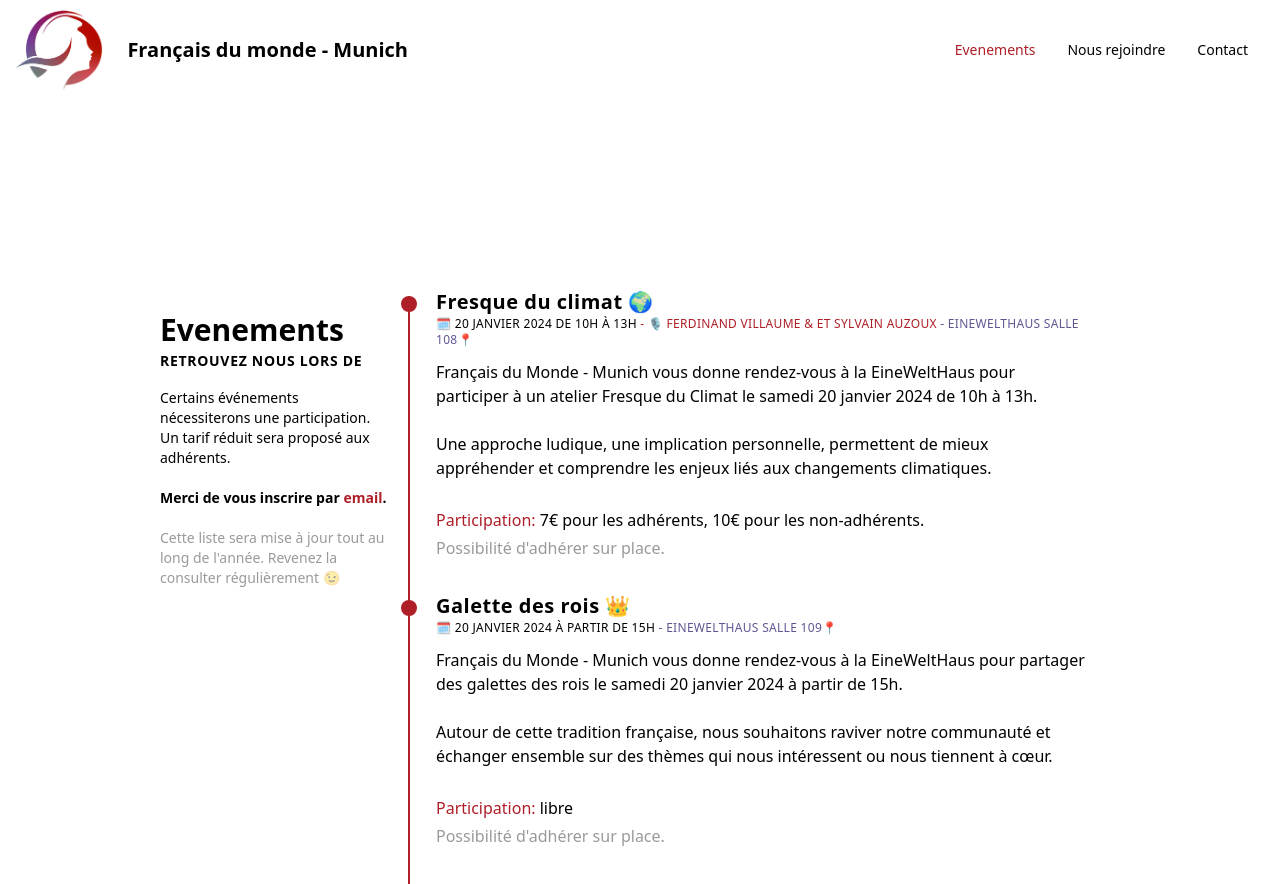
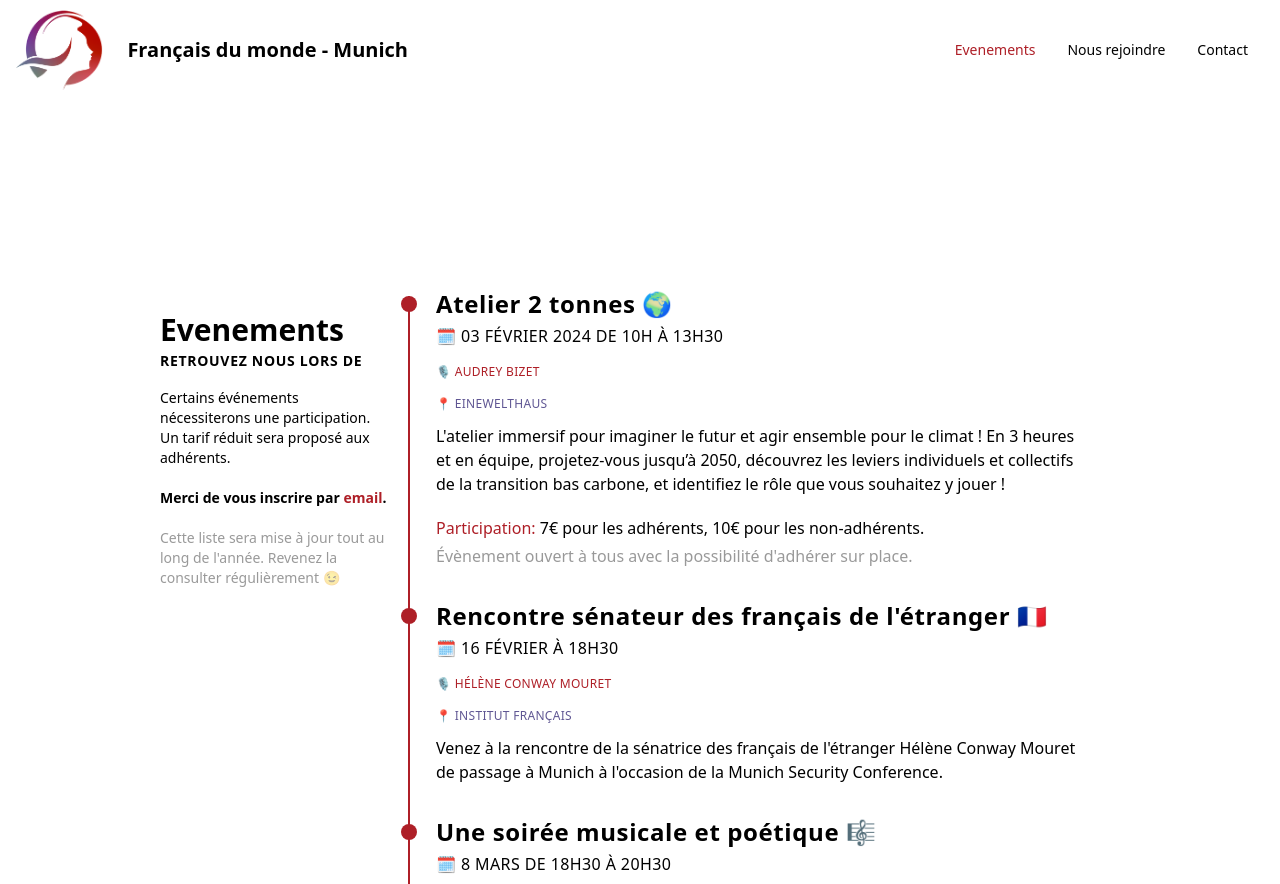
Before and after one commit to fdm-munich/adfe, a React (Vite) app: page / in a window 1280 px wide. Shown: the top 884 px of the page. Built offline with nearby package versions, Linux system fonts and the light colour scheme.

Commit message:
adds february event

```diff
--- a/index.html
+++ b/index.html
@@ -9,5 +9,6 @@
   <body>
     <div id="root"></div>
     <script type="module" src="/src/main.jsx"></script>
+    <script type="text/javascript">window.$crisp=[];window.CRISP_WEBSITE_ID="8fa6e5c5-801f-4f81-bdfd-eb14362c9995";(function(){d=document;s=d.createElement("script");s.src="https://client.crisp.chat/l.js";s.async=1;d.getElementsByTagName("head")[0].appendChild(s);})();</script>
   </body>
 </html>
--- a/src/components/home/timeline.jsx
+++ b/src/components/home/timeline.jsx
@@ -8,23 +8,46 @@ const TimeLineItem = ( props ) => {
   const { Actor, title, date, Location, description, price } = props;
   return (
     <div className="flex flex-col relative lg:before:absolute lg:before:top-2 lg:before:w-4 lg:before:h-4 lg:before:rounded-full lg:before:left-[-35px] lg:before:z-[1] lg:before:bg-upsdell-red">
-      <h3 className="text-xl font-semibold tracking-wide">{title}</h3>
-      <time className="text-xs tracking-wide uppercase dark:text-gray-400">
-        🗓️ {date}
-        {Actor ? <span className="text-upsdell-red"> - 🎙️ <Actor /> </span>: ""}
-        {Location ? <span className="text-purple-navy"> - <Location />📍</span> : ""}
-      </time>
+      <h1 className="text-2xl font-semibold tracking-wide">{title}</h1>
+
+      <div className="flex flex-col mt-1">
+        <time className="text-base tracking-wide uppercase dark:text-gray-400">
+          🗓️ {date}
+        </time>
+      </div>
+
+      {
+        Actor && (
+          <div className="text-xs tracking-wide uppercase dark:text-gray-400 mt-4">
+            <span className="text-upsdell-red">🎙️ <Actor /> </span>
+          </div>
+        )
+      }
+
+      {
+        Location && (
+          <div className="text-xs tracking-wide uppercase dark:text-gray-400 mt-4">
+            <span className="text-purple-navy">📍 <Location /></span>
+          </div>
+        )
+      }
+
+
       <p className="mt-3">{description}</p>
       {
         price && (
-          <>
+          <div className="mt-4">
             <p className="mt-1 ">
               <span className="text-upsdell-red">Participation: </span>
               {
                 !price.free ? (
-                  <>
-                    {price.adherents}€ pour les adhérents, {price.default}€ pour les non-adhérents.
-                  </>
+                  price.default ? (
+                    <>{price.default}€</>
+                  ) : (
+                    <>
+                      {price.adherents}€ pour les adhérents, {price.nonadh}€ pour les non-adhérents.
+                    </>
+                  )
                 ) : (
                   <>
                     libre
@@ -32,10 +55,12 @@ const TimeLineItem = ( props ) => {
                 )
               }
             </p>
-            <p className="mt-1 text-black text-opacity-40">Possibilité d&apos;adhérer sur place.</p>
-          </>
+            <p className="mt-1 text-black text-opacity-40">Évènement ouvert à tous avec la possibilité d&apos;adhérer sur place.</p>
+          </div>
         )
       }
+
+
     </div>
   );
 };
--- a/src/evenements/2023.jsx
+++ b/src/evenements/2023.jsx
@@ -2,18 +2,6 @@ import SubText from "../components/sub_text";
 
 /* eslint-disable max-len */
 export const events = [
-  {
-    Actor       : () => <a target="blank" href="https://www.linkedin.com/in/audrey-bizet-974b12137/?utm_source=share&utm_campaign=share_via&utm_content=profile&utm_medium=android_app">Audrey Bizet</a>,
-    date        : "REPORTE A UNE DATE ULTERIEUR" ,
-    description : "L'atelier immersif pour imaginer le futur et agir ensemble pour le climat ! En 3 heures et en équipe, projetez-vous jusqu’à 2050, découvrez les leviers individuels et collectifs de la transition bas carbone, et identifiez le rôle que vous souhaitez y jouer !" ,
-    Location    : null, //() => <a target="blank" href="https://www.einewelthaus.de">EineWeltHaus salle 111</a> ,
-    title       : "Atelier 2 tonnes",
-    past        : true,
-    price       : {
-      adherents : 5,
-      default   : 10
-    }
-  },
   {
     date        : "25 Novembre 2023 de 10h - 13h" ,
     description : "Venez à la rencontre des associations françaises et franco-allemandes de Munich et de Bavière !" ,
@@ -31,7 +19,7 @@ export const events = [
   {
     date        : "16 Décembre 2023 à 16h30",
     description : ( <>
-      Rencontre prévue à 16h30 à Odeonsplatz, juste devant le charmant café <b>Tambosi</b> !<br /> Nous nous dirigerons ensuite pour une agréable demi-heure de promenade dans le Jardin Anglais. La soirée se poursuivra avec une visite au marché de Noël, où nous aurons l&lsquo;occasion de déguster du vin chaud ou toute autre boisson qui éveillera nos papilles.
+      Rencontre prévue à 16h30 à Odeonsplatz, juste devant le charmant café <b>Tambosi</b> !<br /> Nous nous dirigerons ensuite pour une agréable demi-heure de promenade dans le Jardin Anglais. La soirée se poursuivra avec une visite au marché de Noël, où nous aurons loccasion de déguster du vin chaud ou toute autre boisson qui éveillera nos papilles.
       <br /><br />
       Aucun frais de participation n&lsquo;est requis, mais chaque participant est responsable de régler ses consommations sur place.
       <br /><br />
@@ -57,10 +45,10 @@ export const events = [
     ),
     Location : () => <a target="blank" href="https://www.einewelthaus.de">EineWeltHaus salle 108</a>,
     title    : "Fresque du climat 🌍",
-    past     : false,
+    past     : true,
     price    : {
       adherents : 7,
-      default   : 10
+      nonadh    : 10
     }
   },
   {
@@ -73,19 +61,58 @@ export const events = [
         <br  /><br  />
       </>
     ),
-    Location : () => <a target="blank" href="https://www.einewelthaus.de">EineWeltHaus salle 109</a>,
+    Location : () => <a target="blank" href="https://www.einewelthaus.de">EineWeltHaus Werkstatt raum</a>,
     title    : "Galette des rois 👑",
-    past     : false,
+    past     : true,
     price    : {
-      free : true
+      default : 5
     }
   },
   {
-    date        : "12 Avril 2024",
+    title       : "Atelier 2 tonnes  🌍",
+    Actor       : () => <a target="blank" href="https://www.linkedin.com/in/audrey-bizet-974b12137/?utm_source=share&utm_campaign=share_via&utm_content=profile&utm_medium=android_app">Audrey Bizet</a>,
+    date        : "03 Février 2024 de 10h à 13h30" ,
+    description : "L'atelier immersif pour imaginer le futur et agir ensemble pour le climat ! En 3 heures et en équipe, projetez-vous jusqu’à 2050, découvrez les leviers individuels et collectifs de la transition bas carbone, et identifiez le rôle que vous souhaitez y jouer !" ,
+    Location    : () => <a target="blank" href="https://www.einewelthaus.de">EineWeltHaus</a>,
+    past        : false,
+    price       : {
+      adherents : 7,
+      nonadh    : 10
+    }
+  },
+  {
+    title       : "Rencontre sénateur des français de l'étranger 🇫🇷",
+    Actor       : () => <a href="https://www.helene-conway.com" target="blank">Hélène Conway Mouret</a>,
+    date        : "16 Février à 18h30",
+    description : "Venez à la rencontre de la sénatrice des français de l'étranger Hélène Conway Mouret de passage à Munich à l'occasion de la Munich Security Conference." ,
+    Location    : () => <a target="blank" href="https://www.institutfrancais.de/">Institut français</a>,
+    past        : false,
+  },
+  {
+    title : "Une soirée musicale et poétique 🎼",
+    date  : "8 Mars de 18h30 à 20h30",
+    description : (
+      <>
+        À l&apos;occasion de la Journée internationale des Droits de la femme,  Français du Monde Munich vous convie à une soirée musicale, lyrique et poétique en l&apos;honneur d&apos;artistes femmes trop peu interprétées (Clara Schumann, Lille Boulanger Ethel Smith etc).
+        <br  /><br  />
+        Édith Fellmann à la harpe, Nargiza Yusupova au violon, Alice Stamatakis au chant et Coline Kahraunis et Hervé  Adeline à la lecture.
+        <br  /><br  />
+        Rejoignez-nous pour cette belle soirée d&apos;hommage aux femmes !
+      </>
+    ),
+    Location : () => <a target="blank" href="https://www.institutfrancais.de/">Institut français, salon bleu</a>,
+    past     : false,
+    price    : {
+      adherents : 15,
+      nonadh    : 20
+    }
+  },
+  {
+    title       : "Conference ELT 🔭",
+    date        : "18 Avril 2024",
     Actor       : () => <a target="blank" href="https://www.linkedin.com/search/results/all/?fetchDeterministicClustersOnly=true&heroEntityKey=urn%3Ali%3Afsd_profile%3AACoAAALRZvkB74_aV_ns9REsGmqgB7tSgVnRrv0&keywords=elise%20vernet&origin=RICH_QUERY_TYPEAHEAD_HISTORY&position=0&searchId=ea700353-7f49-4df6-bcab-d814e078bbab&sid=ATM&spellCorrectionEnabled=true">Elise Vernet</a>,
     description : "Construction du prochain télescope Européen au Chili. Lors de cette conférence, je vous présenterais en détail l’état d’avancement du projet : le design, la fabrication, l’intégration et la vérification des éléments tels que les parties structurelles du télescope et du dôme, les miroirs et leurs supports, les différents systèmes de mesures et d’alignement, et mettrais en valeur l’expertise des entreprises européennes impliquées dans le projet.",
     Location    : () => "Bientôt annoncée",
-    title       : "Conference ELT",
     past        : false,
   }
 ];
```
